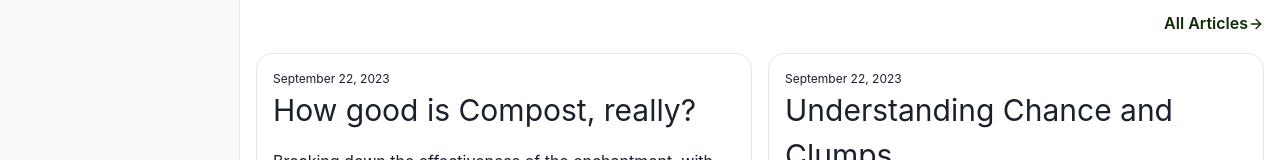
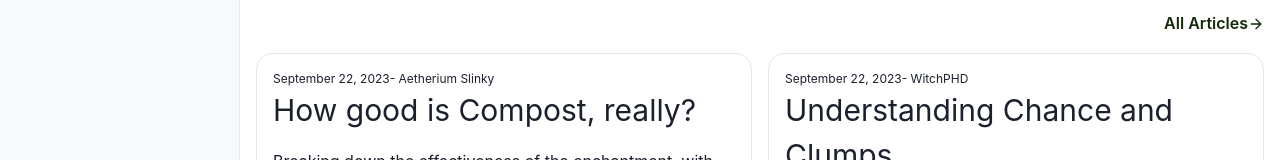
Before and after one commit to davidpchi/toski, a React (Create React App) app: page /#/ in a window 1280 px wide. Shown: the part 486-646 px from the top of the page. Built offline with nearby package versions, Linux system fonts and the light colour scheme; no server answers.

Commit message:
Add authors to news cards

```diff
--- a/src/components/news/NewsCard.tsx
+++ b/src/components/news/NewsCard.tsx
@@ -5,10 +5,12 @@ export const NewsCard = React.memo(function NewsCard({
     onClick,
     title,
     date,
+    author,
     content,
 }: {
     title: string;
     date: string;
+    author: string;
     content: string;
     onClick: () => void;
 }) {
@@ -33,7 +35,7 @@ export const NewsCard = React.memo(function NewsCard({
                 height='100%'
                 width={"100%"}
             >
-                <h1 style={{ fontSize: 12 }}>{date}</h1>
+                <h1 style={{ fontSize: 12 }}>{`${date}- ${author}`}</h1>
                 <h1 style={{ fontSize: 30 }}>{title}</h1>
                 <div
                     style={{
--- a/src/components/news/NewsCards.tsx
+++ b/src/components/news/NewsCards.tsx
@@ -25,6 +25,7 @@ export const NewsCards = React.memo(function NewsCards() {
                     onClick={onClickNewsTile}
                     title={article.title}
                     date={article.date}
+                    author={article.author}
                     content={article.summary}
                 />
             </Flex>
```
